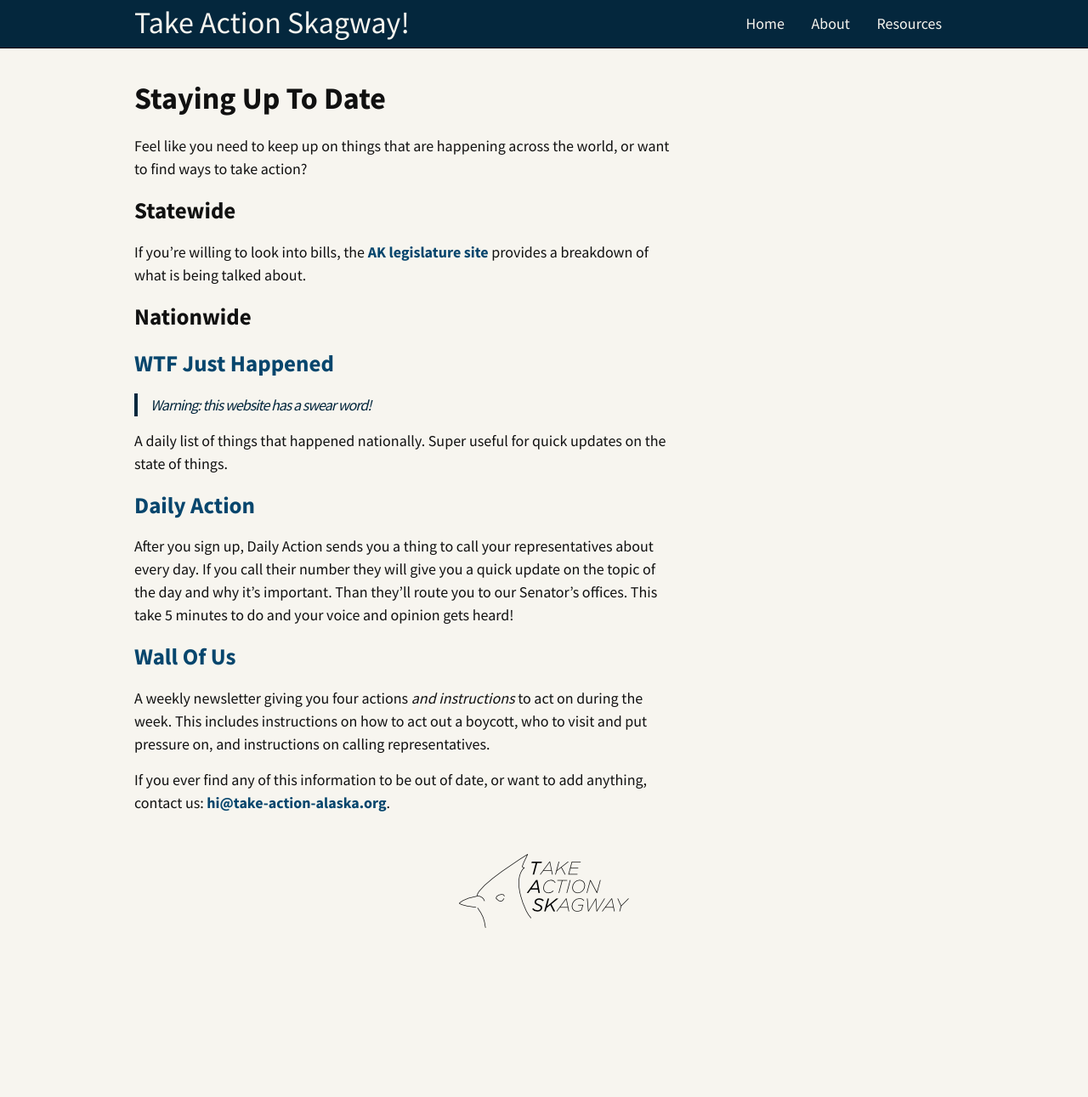
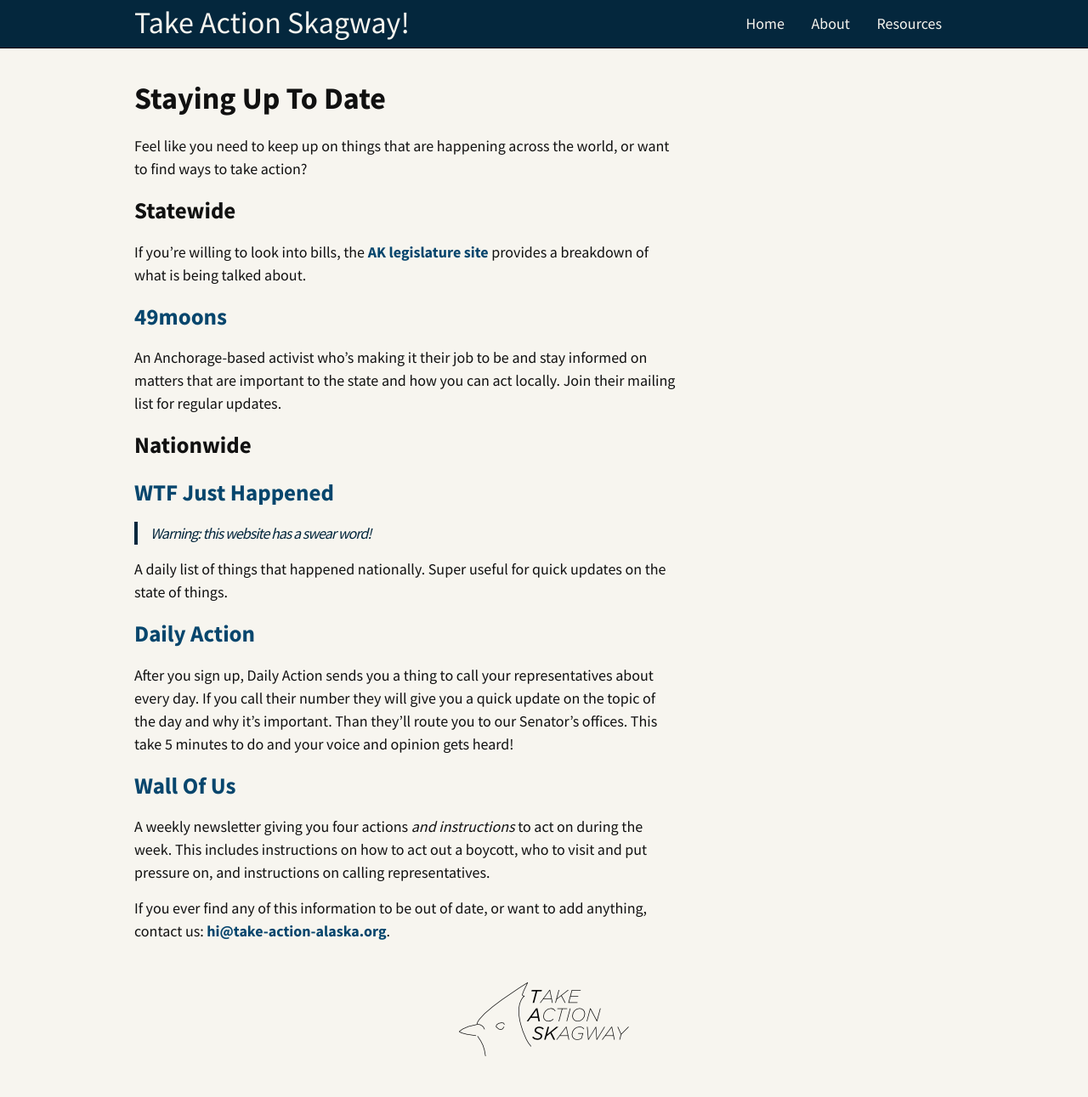
Before and after one commit to simonv3/take-action-skagway, a Jekyll site: the page built from pages/staying-up-to-date.md, in a window 1280 px wide. Shown: the whole page at 85% size. Built offline with Jekyll 4.4.1, drawn with Linux system fonts in a browser that asks for light colours; nearby versions of some CDN libraries; comment, search, counter and statistics services are not loaded; before the commit the page ends 1140 px from its top, so only the background shows below that.

Commit message:
Add 49moons

```diff
--- a/pages/staying-up-to-date.md
+++ b/pages/staying-up-to-date.md
@@ -8,6 +8,10 @@
 # Statewide
 
 If you're willing to look into bills, the [AK legislature site](http://www.akleg.gov/basis/Bill/ActionsByDate/30) provides a breakdown of what is being talked about.
+
+## [49moons](https://www.fortyninemoons.org/)
+
+An Anchorage-based activist who's making it their job to be and stay informed on matters that are important to the state and how you can act locally. Join their mailing list for regular updates.
 
 # Nationwide
 
```
